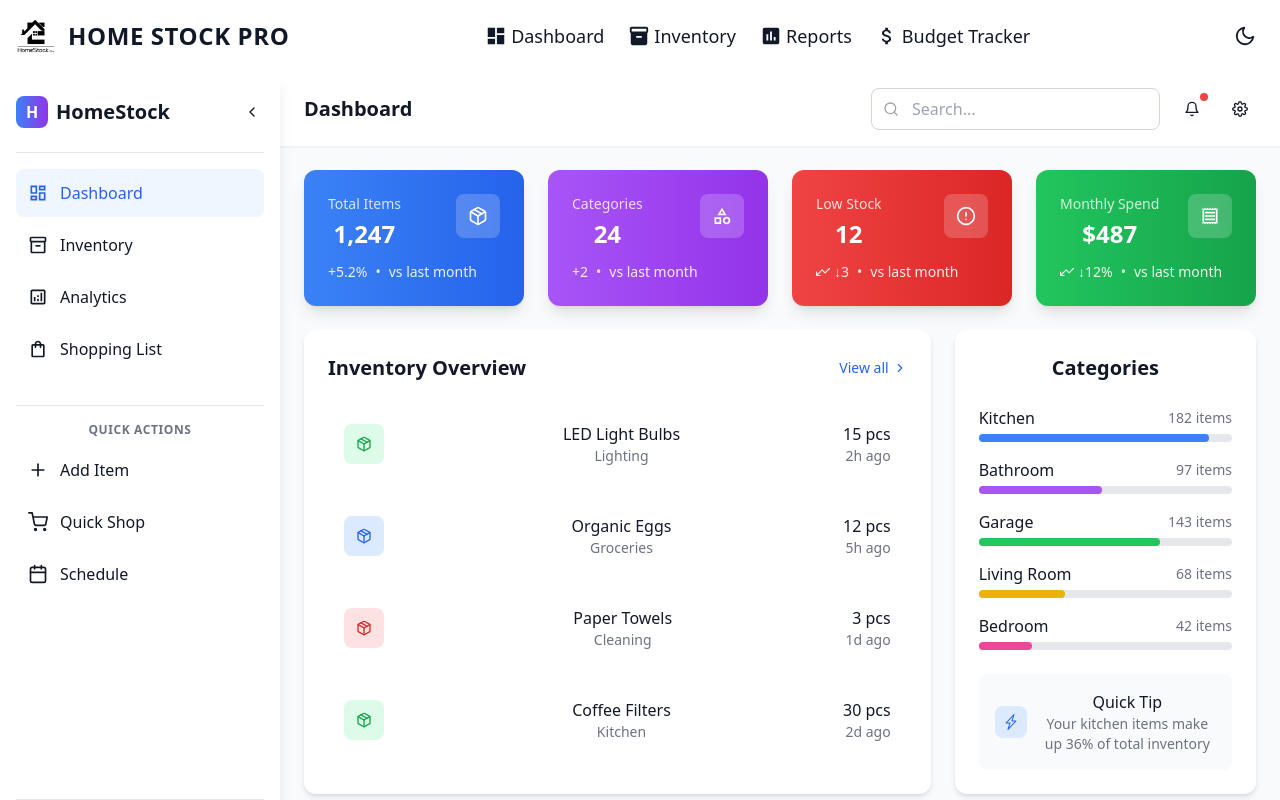
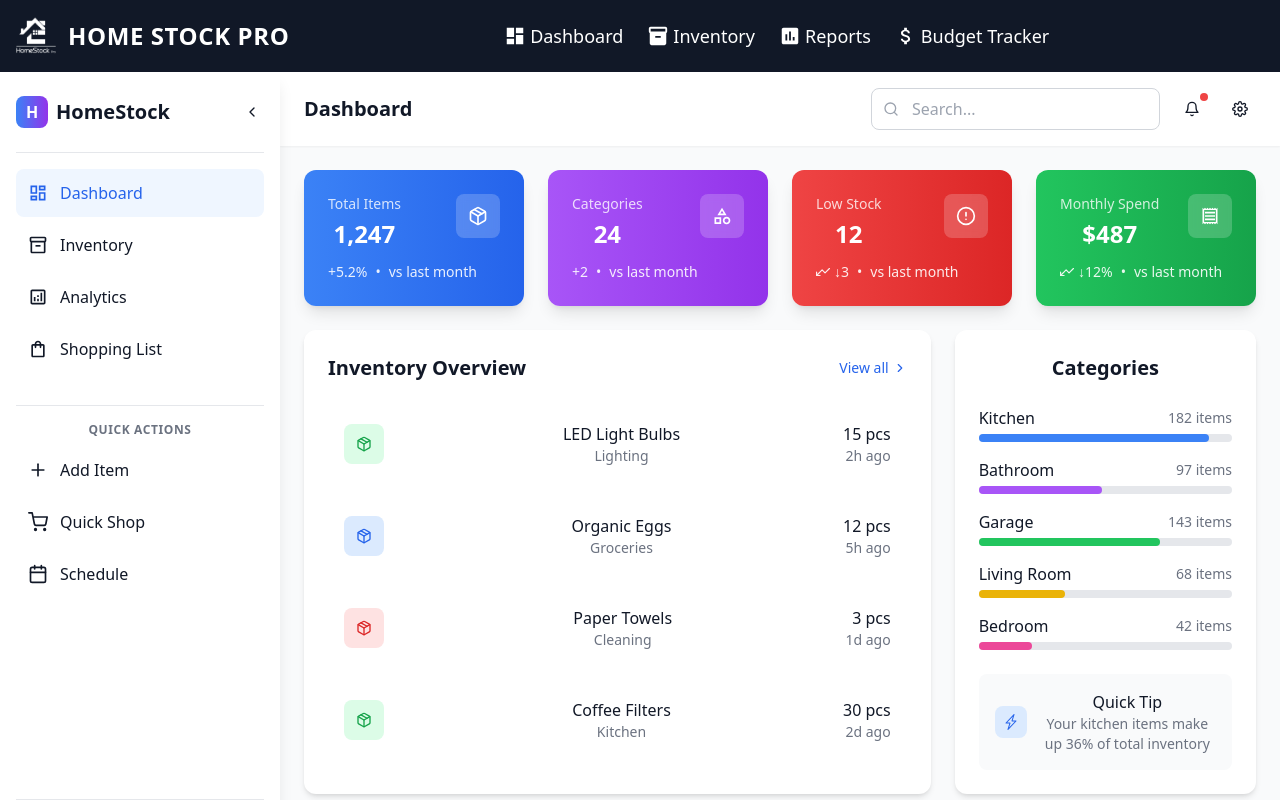
Before and after one commit to kmddkuruppu/Home-Stock, a React (Create React App) app in the folder frontend/: page / in a window 1280 px wide. Shown: the top 800 px of the page. Built offline with nearby package versions, Linux system fonts and the light colour scheme.

Commit message:
Update Navbar.js

```diff
--- a/frontend/src/components/Navbar.js
+++ b/frontend/src/components/Navbar.js
@@ -3,11 +3,10 @@ import { useNavigate } from "react-router-dom";
 import { FiMenu, FiSun, FiMoon } from "react-icons/fi";
 import { MdDashboard, MdInventory, MdAssessment, MdAttachMoney } from "react-icons/md";
 import { motion } from "framer-motion";
-import lightLogo from "../lightlogo.png";
-import darkLogo from "../logo.png";
+import darkLogo from "../lightlogo.png";
 
 const Navbar = () => {
-  const [isDarkMode, setIsDarkMode] = useState(false);
+  const [isDarkMode, setIsDarkMode] = useState(true); // Default to dark mode
   const [isMenuOpen, setIsMenuOpen] = useState(false);
   const navigate = useNavigate();
 
@@ -18,18 +17,17 @@ const Navbar = () => {
     { name: "Budget Tracker", icon: MdAttachMoney, path: "/budget" },
   ];
 
-  // Function to handle navigation
   const handleNavigation = (path) => {
     navigate(path);
-    setIsMenuOpen(false); // Close mobile menu after navigation
+    setIsMenuOpen(false);
   };
 
   return (
-    <nav className={`p-4 shadow-lg transition-all duration-300 ${isDarkMode ? "bg-gray-900 text-white" : "bg-white text-gray-900"}`}>
+    <nav className="p-4 shadow-lg transition-all duration-300 bg-gray-900 text-white">
       <div className="container mx-auto flex justify-between items-center">
         {/* Logo */}
         <div className="flex items-center space-x-3 cursor-pointer" onClick={() => handleNavigation("/")}>
-          <img src={isDarkMode ? lightLogo : darkLogo} alt="Logo" className="h-10 w-10" />
+          <img src={darkLogo} alt="Logo" className="h-10 w-10" />
           <span className="text-2xl font-extrabold tracking-wide">HOME STOCK PRO</span>
         </div>
 
@@ -48,10 +46,7 @@ const Navbar = () => {
 
         {/* Icons */}
         <div className="flex items-center space-x-4">
-          {/* Theme Toggle */}
-          <motion.button whileTap={{ scale: 0.9 }} onClick={() => setIsDarkMode(!isDarkMode)} className="p-2 rounded-full hover:bg-gray-300 dark:hover:bg-gray-700 transition-all">
-            {isDarkMode ? <FiSun size={22} /> : <FiMoon size={22} />}
-          </motion.button>
+          {/* Theme Toggle - Removed since we're only using dark mode */}
 
           {/* Mobile Menu Button */}
           <button className="md:hidden" onClick={() => setIsMenuOpen(!isMenuOpen)}>
@@ -66,7 +61,7 @@ const Navbar = () => {
           initial={{ opacity: 0, height: 0 }}
           animate={{ opacity: 1, height: "auto" }}
           transition={{ duration: 0.3 }}
-          className={`md:hidden mt-4 space-y-2 p-4 rounded-md shadow-md ${isDarkMode ? 'bg-gray-800 text-white' : 'bg-gray-100 text-gray-900'}`}
+          className="md:hidden mt-4 space-y-2 p-4 rounded-md shadow-md bg-gray-800 text-white"
         >
           {navItems.map((item, index) => (
             <div
```
